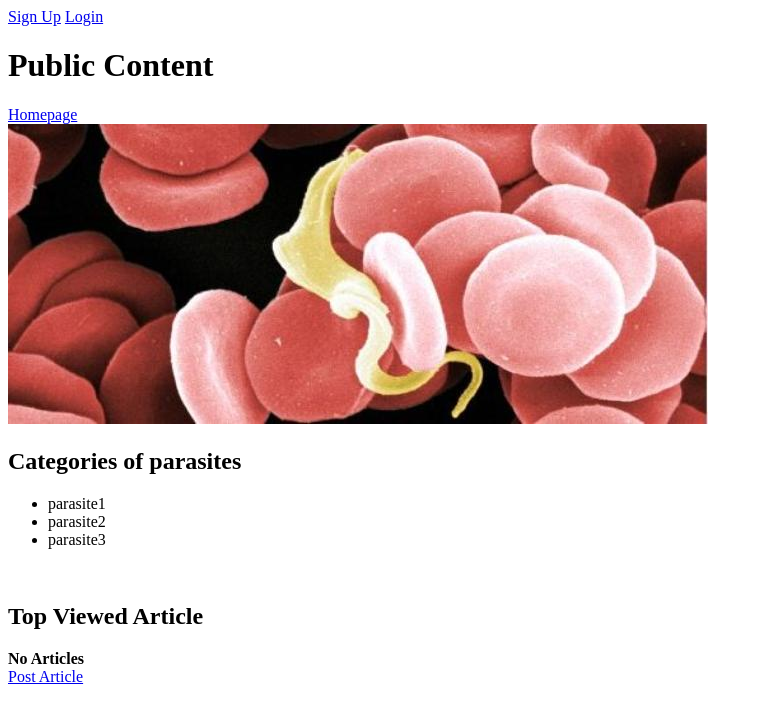
After one commit to AlanJ2001/parasitologyTool, a Django app: page /parasitologyTool/public_content/ in a window 1280 px wide. The commit adds this page. Shown: the top 723 px of the page, without its empty margins (0-763 px from the left). Run offline with Django 3.2, Linux system fonts and the light colour scheme; data comes from the database, SQL or seed files in the repository; both versions use the stored data as it was after the commit; data that the repository does not hold is empty.

Commit message:
Make the basic html of public content and create a new model Articel

```diff
--- a/cs28TeamProject/parasitologyTool/models.py
+++ b/cs28TeamProject/parasitologyTool/models.py
@@ -42,3 +42,15 @@ class Parasite(models.Model):
 
 	def __str__(self):
 		return self.name
+
+class Article(models.Model):
+	TITLE_MAX_LENGTH = 128
+	URL_MAX_LENGTH = 200
+
+	parasite = models.ForeignKey(Parasite, on_delete=models.CASCADE)
+	title = models.CharField(max_length=TITLE_MAX_LENGTH, unique=True)
+	url = models.URLField(max_length=URL_MAX_LENGTH)
+	views = models.IntegerField(default=0)
+
+	def __str__(self):
+		return self.title
--- a/cs28TeamProject/parasitologyTool/urls.py
+++ b/cs28TeamProject/parasitologyTool/urls.py
@@ -10,4 +10,6 @@ urlpatterns = [
     url(r'register/', views.register, name='register'),
     url(r'login/', views.user_login, name='login'),
     url(r'logout/', views.user_logout, name='logout'),
+    url(r'public_content/', views.public_content, name='public_content'),
+    url(r'add_article/',views.add_article, name='add_article'),
 ]
--- a/cs28TeamProject/parasitologyTool/views.py
+++ b/cs28TeamProject/parasitologyTool/views.py
@@ -1,7 +1,7 @@
 from django.shortcuts import render
-from .models import Post, UserProfile, Parasite
+from .models import Post, UserProfile, Parasite, Article
 from django.http import HttpResponse
-from .forms import PostForm, UserForm, UserProfileForm
+from .forms import PostForm, UserForm, UserProfileForm , ArticleForm
 from django.shortcuts import redirect
 from django.contrib.auth import authenticate, login, logout
 from django.urls import reverse
@@ -28,6 +28,31 @@ def add_post(request):
         print(form.errors)
 
     return render(request, 'parasitologyTool/add_post.html', {'form':form})
+
+def public_content(request):
+    context_dict = {}
+
+    parasite_list = Parasite.objects.order_by('name')
+    article_list = Article.objects.order_by('views')
+    context_dict['parasites'] = parasite_list
+    context_dict['articles'] = article_list
+
+    return render(request, 'parasitologyTool/public_content.html', context=context_dict)
+
+def add_article(request):
+    form = ArticleForm()
+
+    if request.method == 'POST':
+        form = ArticleForm(request.POST)
+
+        if form.is_valid():
+            form.save(commit=True)
+            return redirect('/parasitologyTool/public_content')
+        else:
+            print(form.errors)
+
+    return render(request, 'parasitologyTool/add_article.html', {'form':form})
+
 
 def register(request):
     registered = False
--- a/cs28TeamProject/templates/parasitologyTool/index.html
+++ b/cs28TeamProject/templates/parasitologyTool/index.html
@@ -7,6 +7,7 @@
     <h1>Parasitology Tool</h1>
     <div>
         <a href="{% url 'parasitologyTool:about' %}">About</a><br />
+        <a href="{% url 'parasitologyTool:public_content' %}">Public Content</a><br />
         <img src="{% static 'images/test_image.jpg' %}" alt="Parasitology book" />
     </div>
 
--- /dev/null
+++ b/cs28TeamProject/templates/parasitologyTool/public_content.html
@@ -0,0 +1,39 @@
+{% extends 'parasitologyTool/base.html' %}
+{% load static %}
+
+{% block title_block %}Public Content{% endblock %}
+
+{% block body_block %}
+    <h1>Public Content</h1>
+    <div>
+        <a href="{% url 'parasitologyTool:index' %}">Homepage</a><br />
+        <img src="{% static 'images/Trypanosoma.jpg' %}" alt="Trypanosoma" />
+    </div>
+
+    <h2>Categories of parasites</h2>
+    <div>
+        {% if parasites %}
+            <ul>
+                {% for p in parasites %}
+                <li>{{ p.name }}</li>
+                {% endfor %}
+            </ul>
+        {% else %}
+            <strong>No parasites</strong>
+        {% endif %}
+    </div>
+    <br>
+    <h2>Top Viewed Article</h2>
+    <div>
+        {% if articles %}
+            <ul>
+                {% for article in articles %}
+                <li>{{ article.title }} what?</li> This should a link in the future.
+                {% endfor %}
+            </ul>
+        {% else %}
+            <strong>No Articles</strong>
+        {% endif %}
+    </div>
+    <a href="{% url 'parasitologyTool:add_article' %}">Post Article</a><br />
+{% endblock %}
```
Also changed, not shown: cs28TeamProject/parasitologyTool/forms.py (+24 -1 lines), cs28TeamProject/templates/parasitologyTool/add_article.html (added, +11 -0 lines), cs28TeamProject/db.sqlite3, cs28TeamProject/parasitologyTool/migrations/0006_auto_20211113_0839.py (added), cs28TeamProject/static/images/Helminths.jpg (added), cs28TeamProject/static/images/Leishmania.jpg (added), cs28TeamProject/static/images/Plasmodium.jpg (added), cs28TeamProject/static/images/Toxoplasma.jpg (added), cs28TeamProject/static/images/Trypanosoma.jpg (added).
